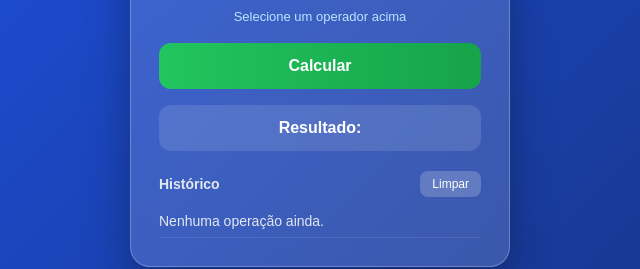
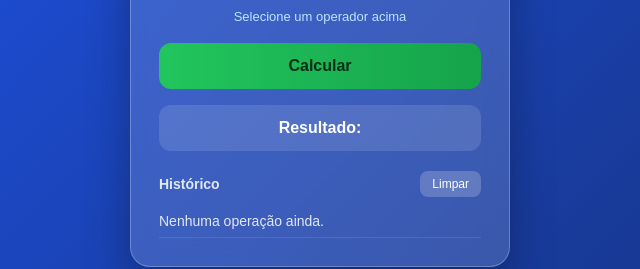
Before and after one commit to rafaelmaia-dev/calculadora-while, a plain HTML site: page web/index.html in a window 1280 px wide. Shown: the part 427-696 px from the top of the page, 320-960 px from the left. Drawn offline with Linux system fonts and the light colour scheme.

Commit message:
Mudando o color da classe .botao-principal

```diff
--- a/web/style.css
+++ b/web/style.css
@@ -122,7 +122,7 @@ input:focus {
   font-weight: bold;
   cursor: pointer;
   background: linear-gradient(90deg, #22c55e, #16a34a);
-  color: #ffffff;
+  color: #052e16;
   transition: transform 0.15s ease, filter 0.15s ease;
 }
 
```
